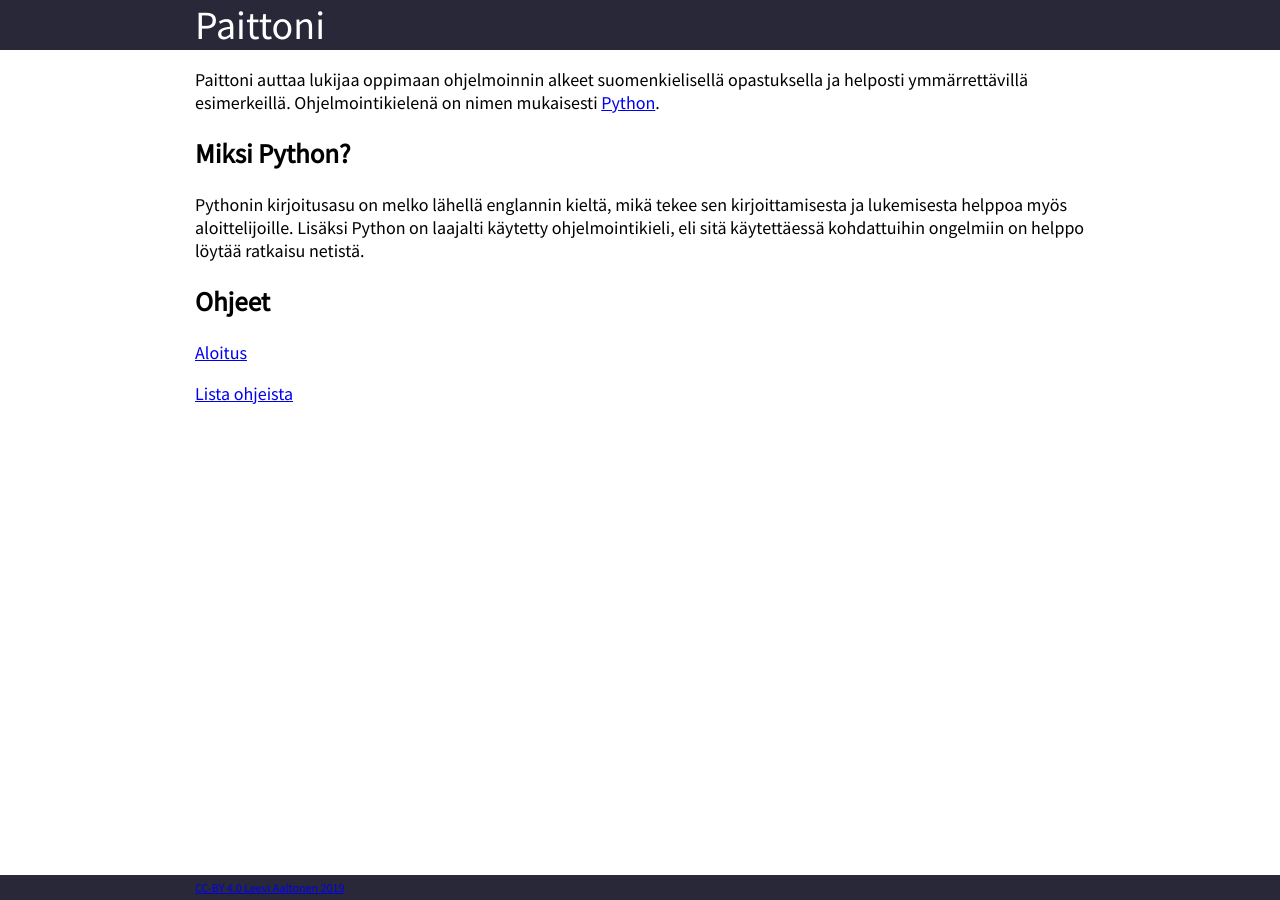
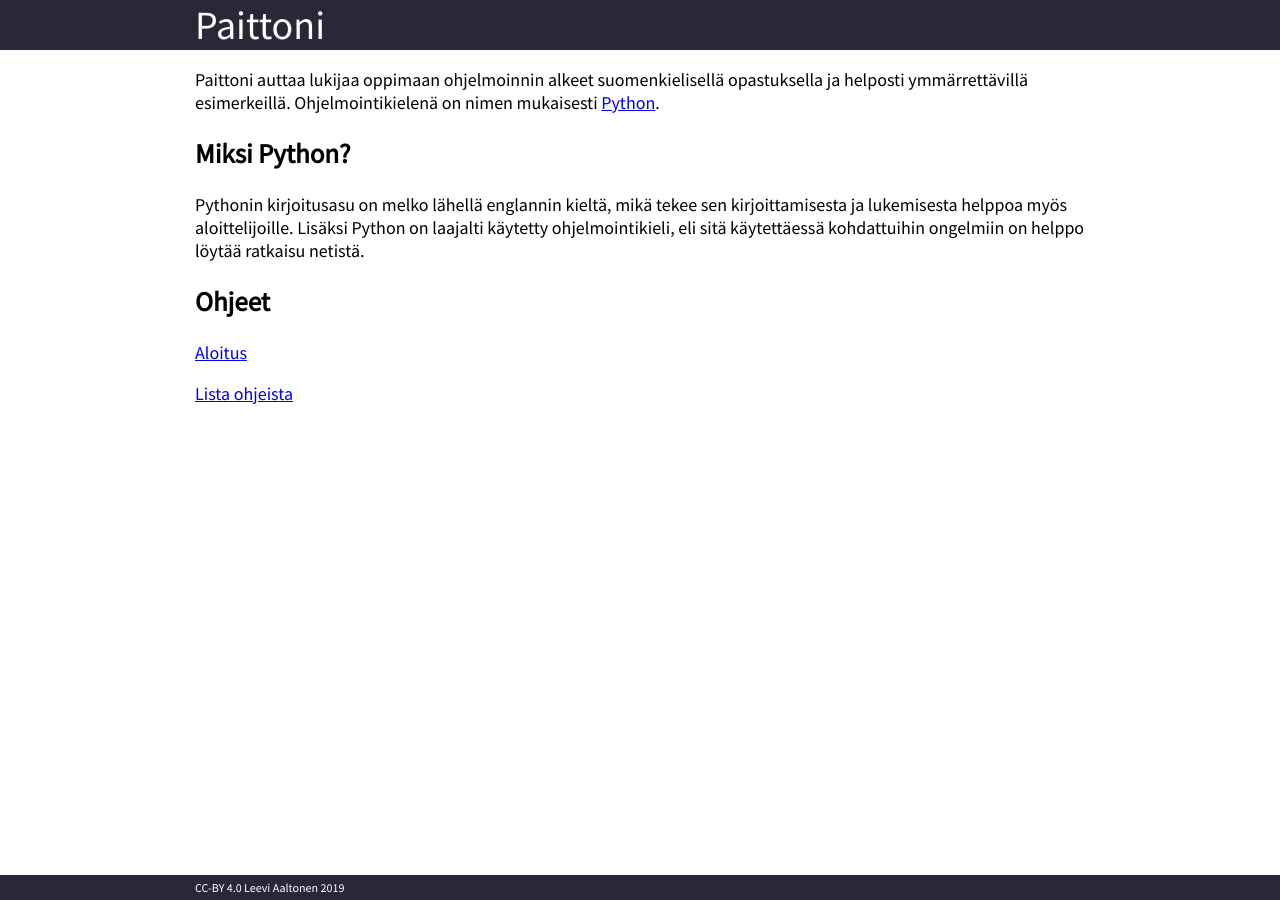
Before and after one commit to Lewskl/paittoni, a Jekyll site: the page built from index.md, in a window 1280 px wide. Built offline with Jekyll 4.4.1, drawn with Linux system fonts in a browser that asks for light colours; our own code applies the rules of GitHub Pages for plain Markdown files.

Commit message:
changed styling of certain links

```diff
--- a/_layouts/default.html
+++ b/_layouts/default.html
@@ -14,7 +14,7 @@
 <div class="page-wrap">
     <header>
         <div class="centre-wrapper">
-            <a class="header-link" href="{{ site.url }}">Paittoni</a>
+            <a class="header-link no-change" href="{{ site.url }}">Paittoni</a>
         </div>
     </header>
     <main>
@@ -24,7 +24,7 @@
     </main>
     <footer>
         <div class="centre-wrapper">
-            <a href="https://creativecommons.org/licenses/by/4.0/deed.fi">CC-BY 4.0 Leevi Aaltonen 2019</a>
+            <a class="no-change" href="https://creativecommons.org/licenses/by/4.0/deed.fi">CC-BY 4.0 Leevi Aaltonen 2019</a>
         </div>
     </footer>
 </div>
--- a/_sass/site.scss
+++ b/_sass/site.scss
@@ -31,9 +31,15 @@
 }
 
 .header-link {
+    font-size: 40px;
+}
+
+.no-change:link,
+.no-change:hover,
+.no-change:active,
+.no-change:visited {
+    text-decoration: none;
     color: inherit;
-    text-decoration: none;
-    font-size: 40px;
 }
 
 main {
```
